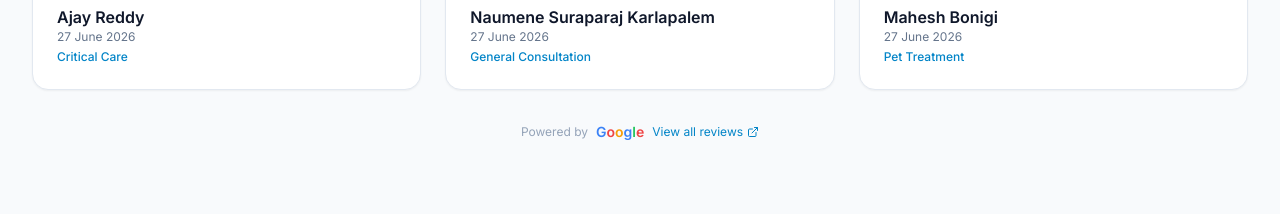
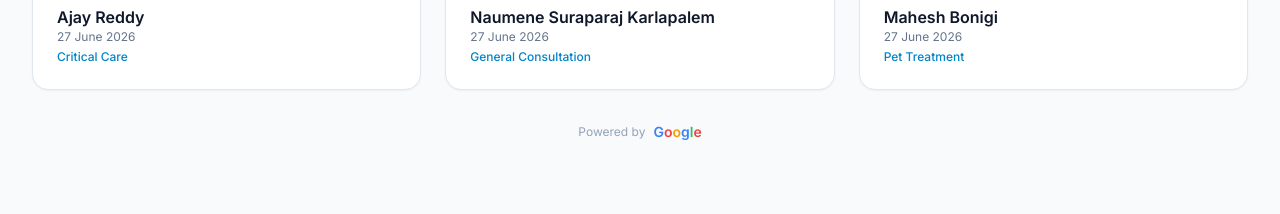
Before and after one commit to Zeqlo/vizag-animal-hospital-website, a React (Vite) app: page / in a window 1280 px wide. Shown: the part 3180-3394 px from the top of the page. Built offline with nearby package versions, Linux system fonts and the light colour scheme.

Commit message:
Team page uses static repo data only; Blog loads from Supabase/API with no default; remove reviews link from homepage

```diff
--- a/src/pages/Blog.tsx
+++ b/src/pages/Blog.tsx
@@ -1,17 +1,27 @@
 import { useState, useMemo } from 'react'
 import { motion, AnimatePresence } from 'framer-motion'
 import { Helmet } from 'react-helmet-async'
-import { Bell, Newspaper } from 'lucide-react'
+import { Bell, Loader2, Newspaper } from 'lucide-react'
 import { Container } from '@/components/ui/Container'
 import { Section } from '@/components/ui/Section'
 import { Button } from '@/components/ui/Button'
 import { Card } from '@/components/ui/Card'
 import { BlogCard } from '@/components/common/BlogCard'
-import { blogPosts as blogPostsStatic } from '@/data/blogPosts'
 import { useApiData } from '@/hooks/useApiData'
 
+interface BlogPost {
+  slug: string
+  title: string
+  excerpt: string
+  content: string
+  category: string
+  readTime: string
+  image: string
+  youtubeUrl?: string
+}
+
 export default function Blog() {
-  const { data: blogPosts } = useApiData('/api/blog-posts', blogPostsStatic)
+  const { data: blogPosts, loading } = useApiData<BlogPost[]>('/api/blog-posts', [])
   const [selectedCategory, setSelectedCategory] = useState('All')
 
   const blogCategories = useMemo(() => {
@@ -76,6 +86,13 @@ export default function Blog() {
           </div>
 
           {/* Blog Grid */}
+          {loading ? (
+            <div className="flex justify-center py-20">
+              <Loader2 className="h-8 w-8 animate-spin text-ocean-600" />
+            </div>
+          ) : filteredPosts.length === 0 ? (
+            <p className="text-center text-slate-500 py-20">No blog posts yet.</p>
+          ) : (
             <AnimatePresence mode="wait">
               <motion.div
                 key={selectedCategory}
@@ -84,19 +101,14 @@ export default function Blog() {
                 exit={{ opacity: 0, y: -10 }}
                 transition={{ duration: 0.3 }}
               >
-              {filteredPosts.length > 0 ? (
                 <div className="grid sm:grid-cols-2 lg:grid-cols-3 gap-6 lg:gap-8">
                   {filteredPosts.map((post, index) => (
                     <BlogCard key={post.slug} post={post} index={index} />
                   ))}
                 </div>
-              ) : (
-                <div className="text-center py-20">
-                  <p className="text-lg text-slate-500">No articles found in this category yet.</p>
-                </div>
-              )}
               </motion.div>
             </AnimatePresence>
+          )}
         </Container>
       </Section>
 
--- a/src/pages/Home.tsx
+++ b/src/pages/Home.tsx
@@ -13,7 +13,6 @@ import {
   Phone,
   MessageCircle,
   Star,
-  ExternalLink,
 } from "lucide-react"
 import { Button } from "@/components/ui/Button"
 import { Container } from "@/components/ui/Container"
@@ -355,15 +354,6 @@ export default function Home() {
                 <span className="text-red-500">e</span>
               </span>
             </span>
-            <a
-              href="https://www.google.com/maps/place/Vizag+Animal+Hospital+%26+Store/@17.8035434,83.3616168,17z"
-              target="_blank"
-              rel="noopener noreferrer"
-              className="inline-flex items-center gap-1 text-xs text-ocean-600 hover:text-ocean-700 transition-colors"
-            >
-              View all reviews
-              <ExternalLink className="h-3 w-3" />
-            </a>
           </div>
         </Container>
       </Section>
```
Lines whose indentation alone changed are shown as unchanged.
